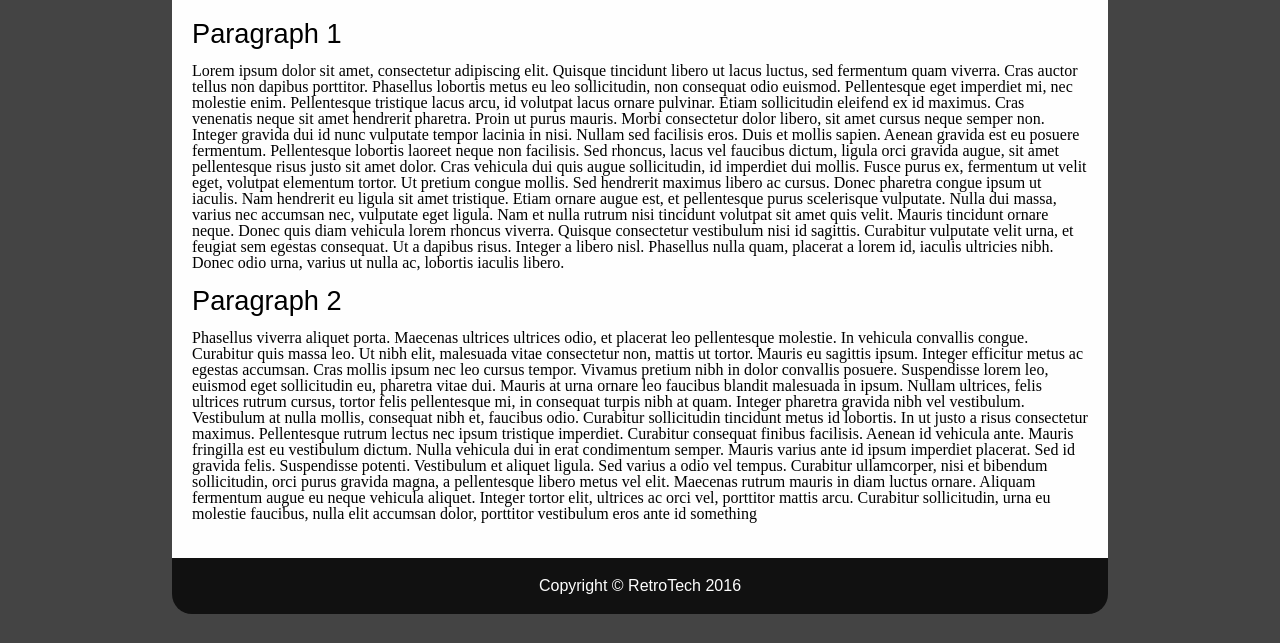
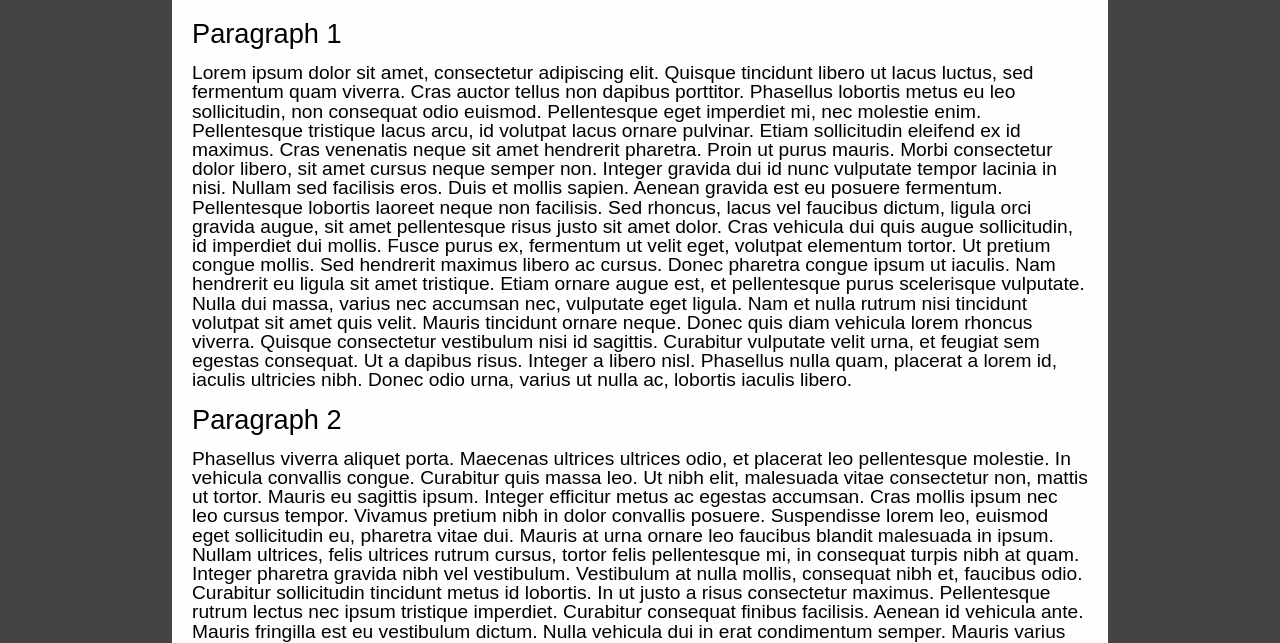
Before and after one commit to emtee40/retrotech, a plain HTML site: page index.html in a window 1280 px wide. Shown: the part 143-786 px from the top of the page. Drawn offline with nearby package versions, Linux system fonts and the light colour scheme.

Commit message:
Added p style

```diff
--- a/assets/main.css
+++ b/assets/main.css
@@ -210,6 +210,12 @@ h6 {
     font-size: 0.7em;
 }
 
+p {
+    font-family: sans-serif;
+    font-weight: normal;
+    font-size: 1.2em;
+}
+
 @font-face {
     font-family: retro;
     src: url(retro.ttf);
```
